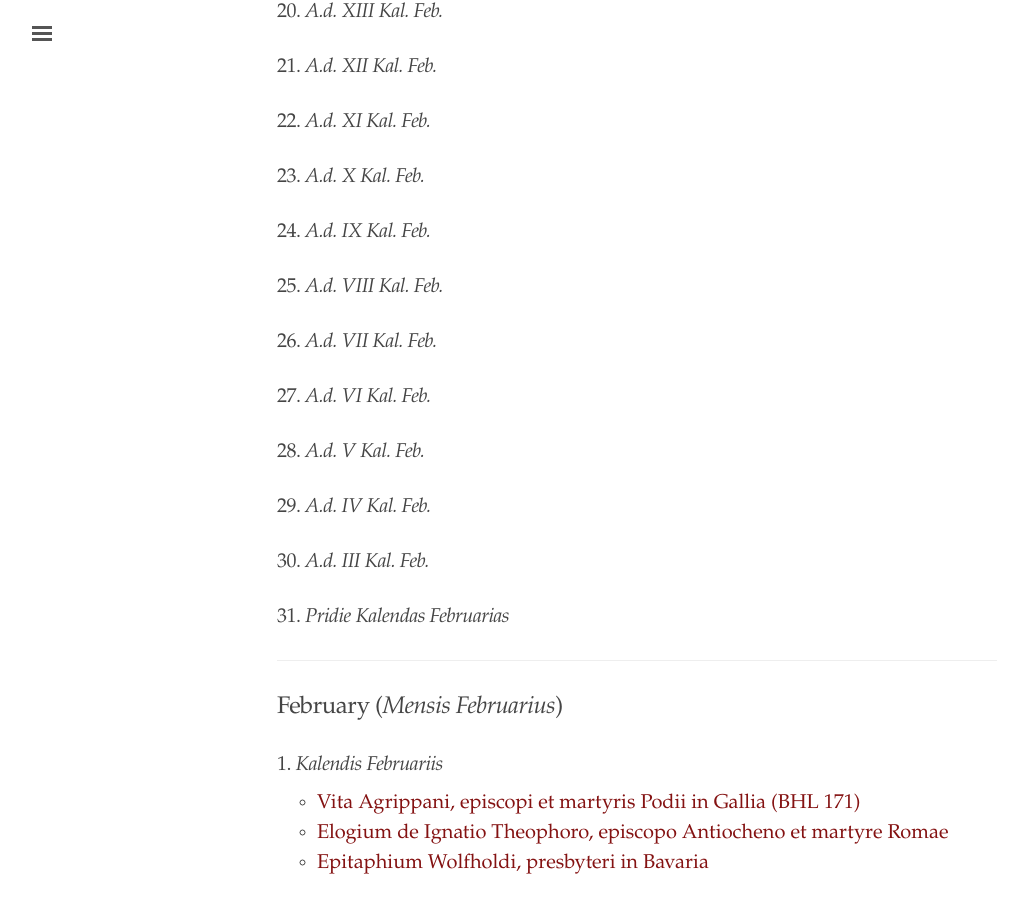
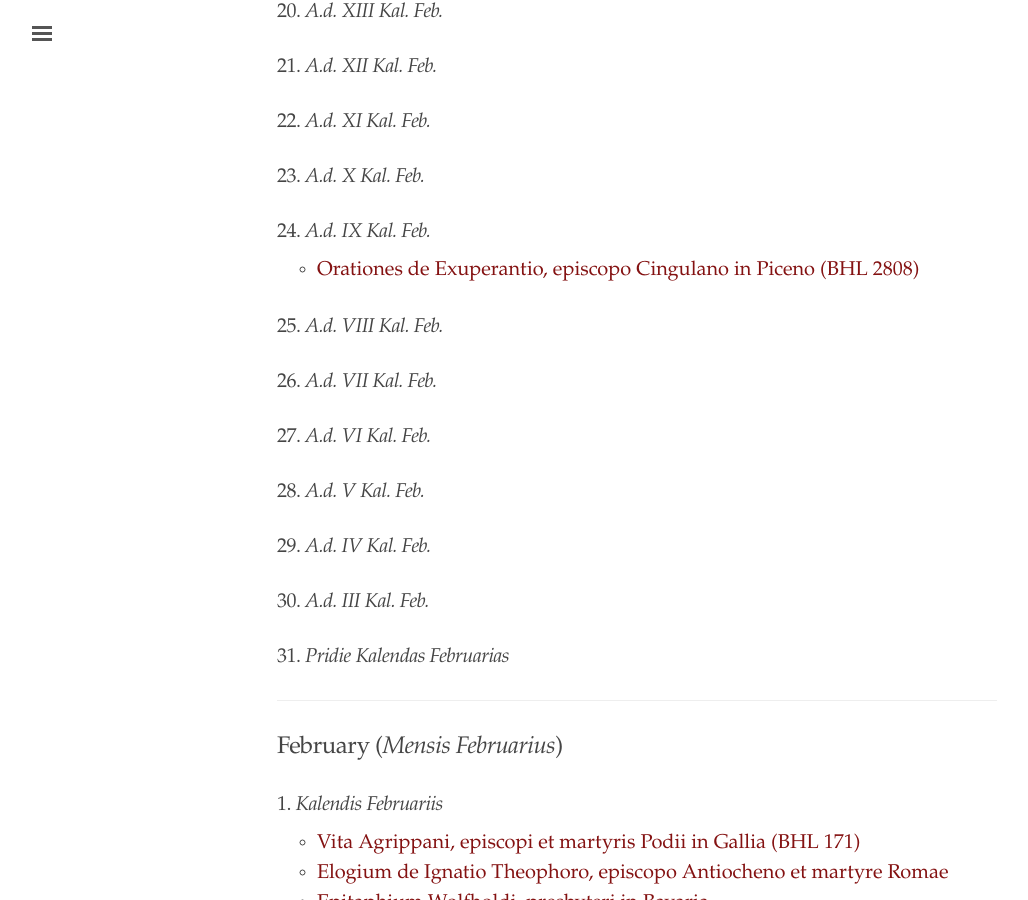
Before and after one commit to cjkoepke1/latin-hagiography, a Jekyll site: the page built from index.md, in a window 1280 px wide and 900 px high, scrolled down 5785 px. Shown: the whole window, without its empty margins (3-1031 px from the left). Built offline with Jekyll 4.4.1, drawn with Linux system fonts in a browser that asks for light colours.

Commit message:
Added Orationes de Exuperantio episcopo

```diff
--- a/index.md
+++ b/index.md
@@ -207,6 +207,8 @@ title: "Latin Hagiography"
 
 ### 24. *A.d. IX Kal. Feb.*
 
+- [Orationes de Exuperantio, episcopo Cingulano in Piceno (BHL 2808)](https://cjkoepke1.github.io/latin-hagiography/texts/orationes-de-exuperantio)
+
 ### 25. *A.d. VIII Kal. Feb.*
 
 ### 26. *A.d. VII Kal. Feb.*
```
